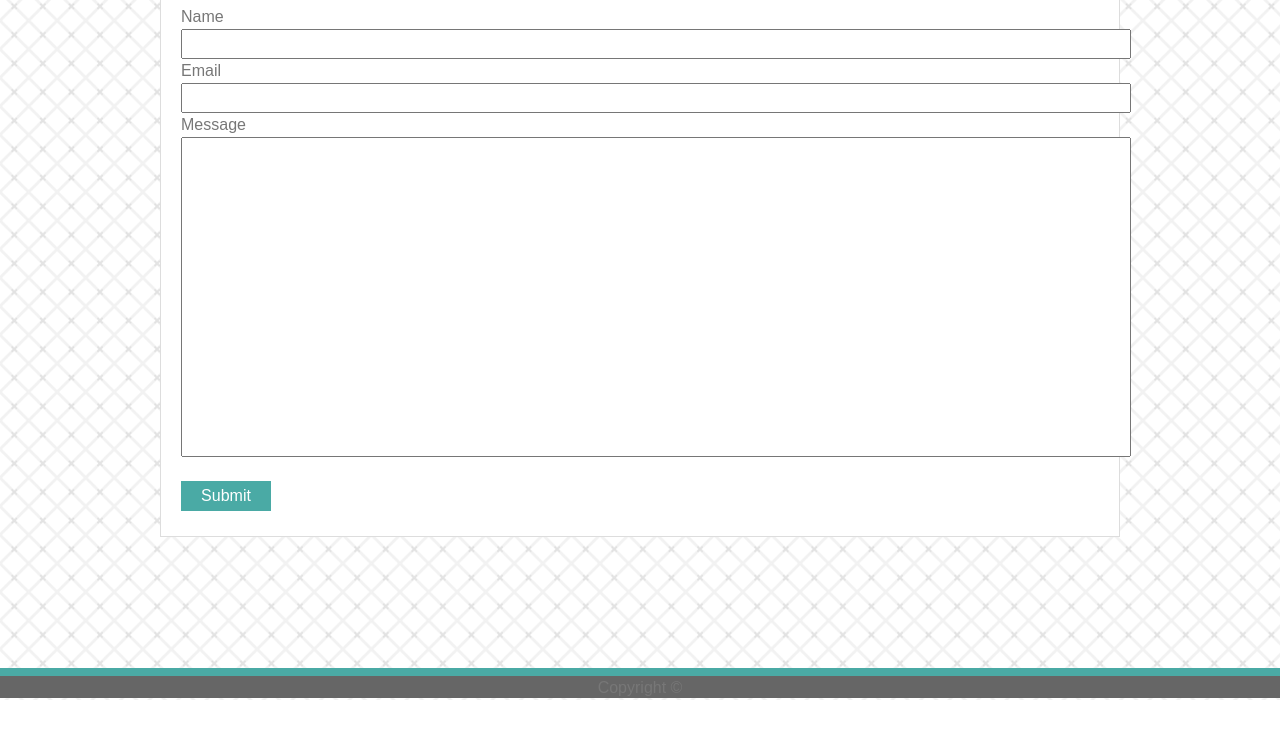
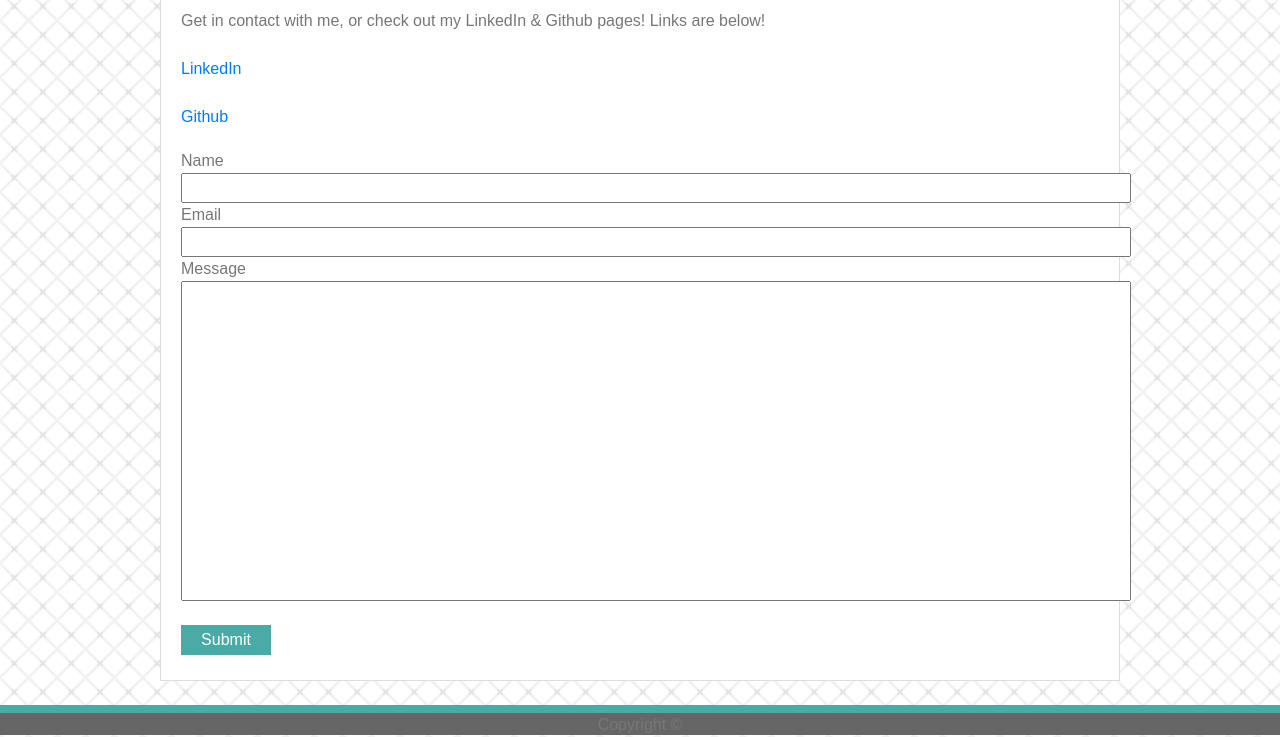
Before and after one commit to jackmarkwalter3/jackmarkwalter3.github.io, a plain HTML site: page contact.html in a window 1280 px wide. Shown: the part 208-945 px from the top of the page. Before the commit the page ends 908 px from the top, so only its background shows below. Drawn offline with nearby package versions, Linux system fonts and the light colour scheme.

Commit message:
resume and home page

```diff
--- a/contact.html
+++ b/contact.html
@@ -1,15 +1,19 @@
 <!DOCTYPE html>
 <html>
+
 <head>
   <title>
     Jack Markwalter - Portfolio
   </title>
-    <link rel="stylesheet" href="https://stackpath.bootstrapcdn.com/bootstrap/4.4.1/css/bootstrap.min.css" integrity="sha384-Vkoo8x4CGsO3+Hhxv8T/Q5PaXtkKtu6ug5TOeNV6gBiFeWPGFN9MuhOf23Q9Ifjh" crossorigin="anonymous">
+  <link rel="stylesheet" href="https://stackpath.bootstrapcdn.com/bootstrap/4.4.1/css/bootstrap.min.css"
+    integrity="sha384-Vkoo8x4CGsO3+Hhxv8T/Q5PaXtkKtu6ug5TOeNV6gBiFeWPGFN9MuhOf23Q9Ifjh" crossorigin="anonymous">
   <link rel="stylesheet" type="text/css" href="assets/css/style.css">
 </head>
+
 <body>
   <nav class="navbar navbar-expand-lg navbar-light bg-light">
-        <button class="navbar-toggler" type="button" data-toggle="collapse" data-target="#navbarNav" aria-controls="navbarNav" aria-expanded="false" aria-label="Toggle navigation">
+    <button class="navbar-toggler" type="button" data-toggle="collapse" data-target="#navbarNav"
+      aria-controls="navbarNav" aria-expanded="false" aria-label="Toggle navigation">
       <span class="navbar-toggler-icon"></span>
     </button>
     <div class="collapse navbar-collapse" id="navbarNav">
@@ -30,6 +34,13 @@
 
     <div class="mainContent">
       <h1>Contact</h1>
+      <p>Get in contact with me, or check out my LinkedIn & Github pages! Links are below!</p>
+      <a href="https://www.linkedin.com/in/jack-markwalter-098b88b8/">
+        <p>LinkedIn</p>
+      </a>
+      <a href="https://github.com/jackmarkwalter3">
+        <p>Github</p>
+      </a>
       <form>
         Name <br>
         <input class="formInputs" type="text" name="fullName"><br>
@@ -50,4 +61,5 @@
     Copyright ©
   </footer>
 </body>
+
 </html>
```
Also changed, not shown: index.html (+2 -0 lines), 1 other file. Lines whose indentation alone changed are shown as unchanged.
